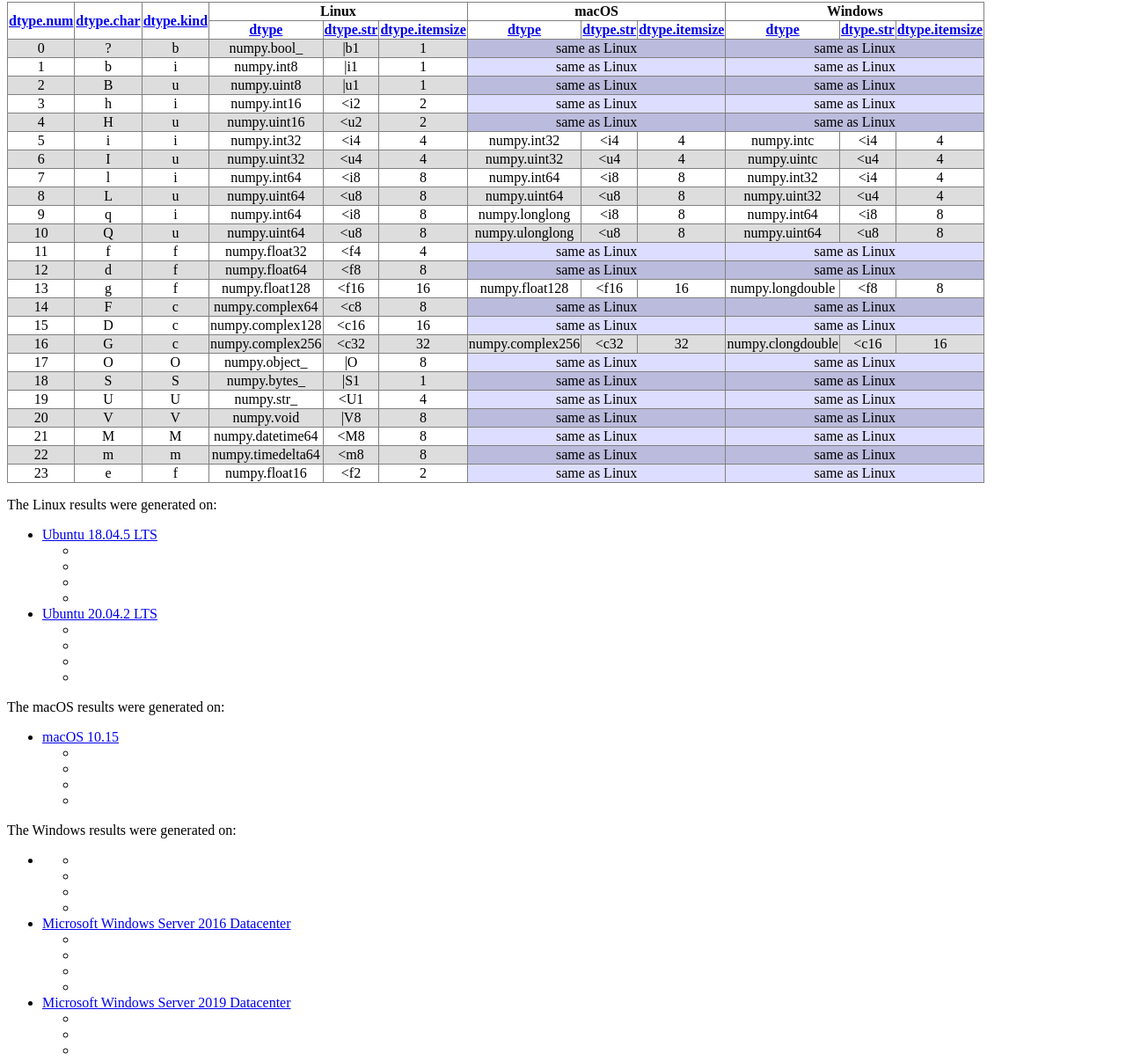
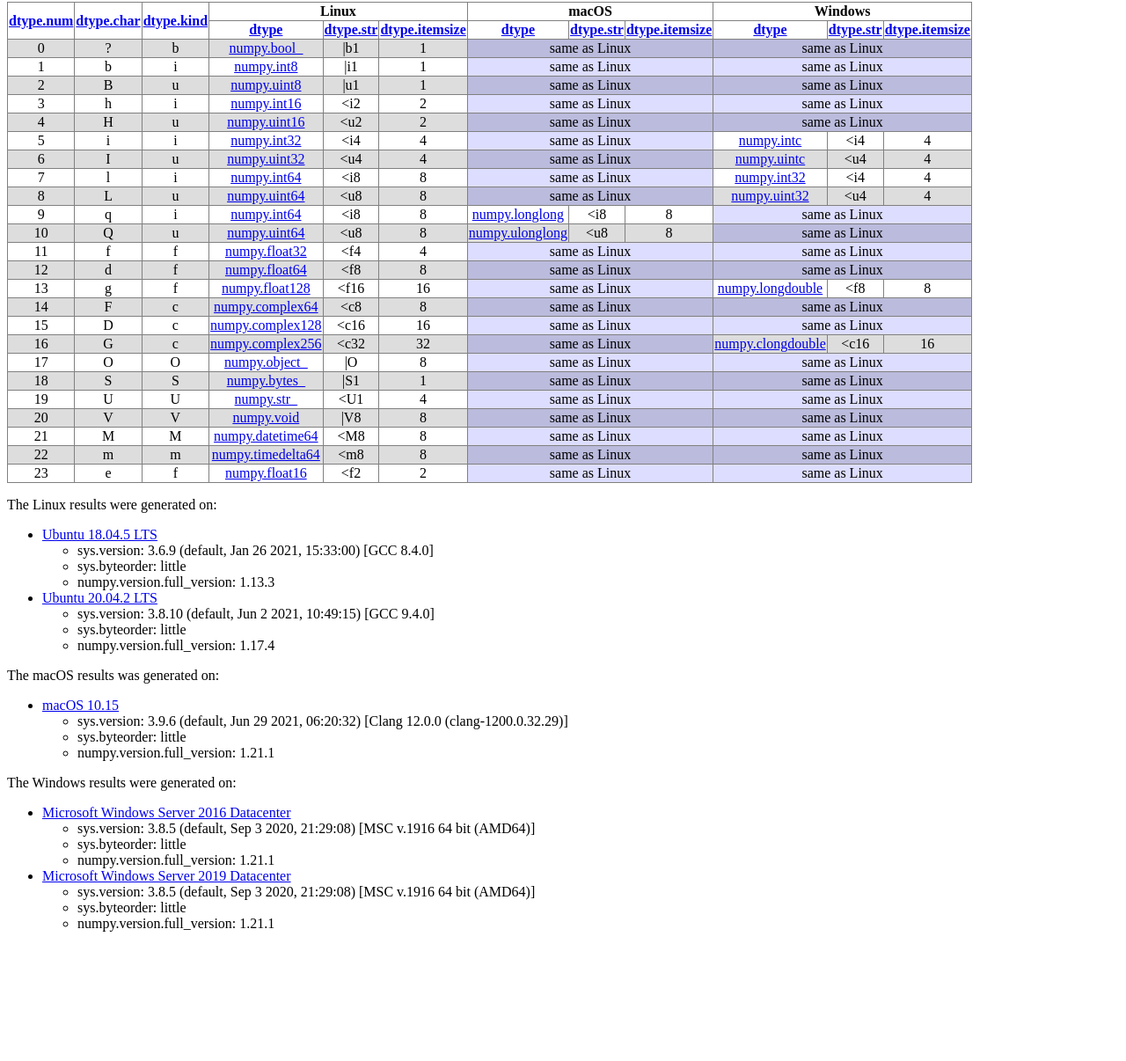
Before and after one commit to daniel-mohr/list_numpy_dtypes, a plain HTML site: page index.html in a window 1280 px wide. Shown: the part 98-1304 px from the top of the page at 88% size. After the commit the page ends 1173 px from the top, so only its background shows below. Drawn offline with Linux system fonts and the light colour scheme.

Commit message:
Deploying to results from @ daniel-mohr/list_numpy_dtypes@473868b7a87671db6552607a6c48be9860dad4c5 🚀

```diff
--- a/index.html
+++ b/index.html
@@ -9,84 +9,74 @@
 <p><table border="1" rules="all">
 <tr align="center"><th rowspan="2"><a href="https://numpy.org/devdocs/reference/generated/numpy.dtype.num.html" target="_blank">dtype.num</a></th><th rowspan="2"><a href="https://numpy.org/devdocs/reference/generated/numpy.dtype.char.html" target="_blank">dtype.char</a></th><th rowspan="2"><a href="https://numpy.org/devdocs/reference/generated/numpy.dtype.kind.html" target="_blank">dtype.kind</a></th><th colspan="3">Linux</th><th colspan="3">macOS</th><th colspan="3">Windows</th></tr>
 <tr align="center"><th><a href="https://numpy.org/devdocs/reference/generated/numpy.dtype.html" target="_blank">dtype</a></th><th><a href="https://numpy.org/devdocs/reference/generated/numpy.dtype.str.html" target="_blank">dtype.str</a></th><th><a href="https://numpy.org/devdocs/reference/generated/numpy.dtype.itemsize.html" target="_blank">dtype.itemsize</a></th><th><a href="https://numpy.org/devdocs/reference/generated/numpy.dtype.html" target="_blank">dtype</a></th><th><a href="https://numpy.org/devdocs/reference/generated/numpy.dtype.str.html" target="_blank">dtype.str</a></th><th><a href="https://numpy.org/devdocs/reference/generated/numpy.dtype.itemsize.html" target="_blank">dtype.itemsize</a></th><th><a href="https://numpy.org/devdocs/reference/generated/numpy.dtype.html" target="_blank">dtype</a></th><th><a href="https://numpy.org/devdocs/reference/generated/numpy.dtype.str.html" target="_blank">dtype.str</a></th><th><a href="https://numpy.org/devdocs/reference/generated/numpy.dtype.itemsize.html" target="_blank">dtype.itemsize</a></th></tr>
-<tr bgcolor="#DDDDDD"><td align="center">0</td><td align="center">?</td><td align="center">b</td><td align="center">numpy.bool_</td><td align="center">|b1</td><td align="center">1</td><td align="center" colspan="3" bgcolor="#BBBBDD">same as Linux</td><td align="center" colspan="3" bgcolor="#BBBBDD">same as Linux</td></tr>
-<tr bgcolor="#FFFFFF"><td align="center">1</td><td align="center">b</td><td align="center">i</td><td align="center">numpy.int8</td><td align="center">|i1</td><td align="center">1</td><td align="center" colspan="3" bgcolor="#DDDDFF">same as Linux</td><td align="center" colspan="3" bgcolor="#DDDDFF">same as Linux</td></tr>
-<tr bgcolor="#DDDDDD"><td align="center">2</td><td align="center">B</td><td align="center">u</td><td align="center">numpy.uint8</td><td align="center">|u1</td><td align="center">1</td><td align="center" colspan="3" bgcolor="#BBBBDD">same as Linux</td><td align="center" colspan="3" bgcolor="#BBBBDD">same as Linux</td></tr>
-<tr bgcolor="#FFFFFF"><td align="center">3</td><td align="center">h</td><td align="center">i</td><td align="center">numpy.int16</td><td align="center">&lt;i2</td><td align="center">2</td><td align="center" colspan="3" bgcolor="#DDDDFF">same as Linux</td><td align="center" colspan="3" bgcolor="#DDDDFF">same as Linux</td></tr>
-<tr bgcolor="#DDDDDD"><td align="center">4</td><td align="center">H</td><td align="center">u</td><td align="center">numpy.uint16</td><td align="center">&lt;u2</td><td align="center">2</td><td align="center" colspan="3" bgcolor="#BBBBDD">same as Linux</td><td align="center" colspan="3" bgcolor="#BBBBDD">same as Linux</td></tr>
-<tr bgcolor="#FFFFFF"><td align="center">5</td><td align="center">i</td><td align="center">i</td><td align="center">numpy.int32</td><td align="center">&lt;i4</td><td align="center">4</td><td align="center">numpy.int32</td><td align="center">&lt;i4</td><td align="center">4</td><td align="center">numpy.intc</td><td align="center">&lt;i4</td><td align="center">4</td></tr>
-<tr bgcolor="#DDDDDD"><td align="center">6</td><td align="center">I</td><td align="center">u</td><td align="center">numpy.uint32</td><td align="center">&lt;u4</td><td align="center">4</td><td align="center">numpy.uint32</td><td align="center">&lt;u4</td><td align="center">4</td><td align="center">numpy.uintc</td><td align="center">&lt;u4</td><td align="center">4</td></tr>
-<tr bgcolor="#FFFFFF"><td align="center">7</td><td align="center">l</td><td align="center">i</td><td align="center">numpy.int64</td><td align="center">&lt;i8</td><td align="center">8</td><td align="center">numpy.int64</td><td align="center">&lt;i8</td><td align="center">8</td><td align="center">numpy.int32</td><td align="center">&lt;i4</td><td align="center">4</td></tr>
-<tr bgcolor="#DDDDDD"><td align="center">8</td><td align="center">L</td><td align="center">u</td><td align="center">numpy.uint64</td><td align="center">&lt;u8</td><td align="center">8</td><td align="center">numpy.uint64</td><td align="center">&lt;u8</td><td align="center">8</td><td align="center">numpy.uint32</td><td align="center">&lt;u4</td><td align="center">4</td></tr>
-<tr bgcolor="#FFFFFF"><td align="center">9</td><td align="center">q</td><td align="center">i</td><td align="center">numpy.int64</td><td align="center">&lt;i8</td><td align="center">8</td><td align="center">numpy.longlong</td><td align="center">&lt;i8</td><td align="center">8</td><td align="center">numpy.int64</td><td align="center">&lt;i8</td><td align="center">8</td></tr>
-<tr bgcolor="#DDDDDD"><td align="center">10</td><td align="center">Q</td><td align="center">u</td><td align="center">numpy.uint64</td><td align="center">&lt;u8</td><td align="center">8</td><td align="center">numpy.ulonglong</td><td align="center">&lt;u8</td><td align="center">8</td><td align="center">numpy.uint64</td><td align="center">&lt;u8</td><td align="center">8</td></tr>
-<tr bgcolor="#FFFFFF"><td align="center">11</td><td align="center">f</td><td align="center">f</td><td align="center">numpy.float32</td><td align="center">&lt;f4</td><td align="center">4</td><td align="center" colspan="3" bgcolor="#DDDDFF">same as Linux</td><td align="center" colspan="3" bgcolor="#DDDDFF">same as Linux</td></tr>
-<tr bgcolor="#DDDDDD"><td align="center">12</td><td align="center">d</td><td align="center">f</td><td align="center">numpy.float64</td><td align="center">&lt;f8</td><td align="center">8</td><td align="center" colspan="3" bgcolor="#BBBBDD">same as Linux</td><td align="center" colspan="3" bgcolor="#BBBBDD">same as Linux</td></tr>
-<tr bgcolor="#FFFFFF"><td align="center">13</td><td align="center">g</td><td align="center">f</td><td align="center">numpy.float128</td><td align="center">&lt;f16</td><td align="center">16</td><td align="center">numpy.float128</td><td align="center">&lt;f16</td><td align="center">16</td><td align="center">numpy.longdouble</td><td align="center">&lt;f8</td><td align="center">8</td></tr>
-<tr bgcolor="#DDDDDD"><td align="center">14</td><td align="center">F</td><td align="center">c</td><td align="center">numpy.complex64</td><td align="center">&lt;c8</td><td align="center">8</td><td align="center" colspan="3" bgcolor="#BBBBDD">same as Linux</td><td align="center" colspan="3" bgcolor="#BBBBDD">same as Linux</td></tr>
-<tr bgcolor="#FFFFFF"><td align="center">15</td><td align="center">D</td><td align="center">c</td><td align="center">numpy.complex128</td><td align="center">&lt;c16</td><td align="center">16</td><td align="center" colspan="3" bgcolor="#DDDDFF">same as Linux</td><td align="center" colspan="3" bgcolor="#DDDDFF">same as Linux</td></tr>
-<tr bgcolor="#DDDDDD"><td align="center">16</td><td align="center">G</td><td align="center">c</td><td align="center">numpy.complex256</td><td align="center">&lt;c32</td><td align="center">32</td><td align="center">numpy.complex256</td><td align="center">&lt;c32</td><td align="center">32</td><td align="center">numpy.clongdouble</td><td align="center">&lt;c16</td><td align="center">16</td></tr>
-<tr bgcolor="#FFFFFF"><td align="center">17</td><td align="center">O</td><td align="center">O</td><td align="center">numpy.object_</td><td align="center">|O</td><td align="center">8</td><td align="center" colspan="3" bgcolor="#DDDDFF">same as Linux</td><td align="center" colspan="3" bgcolor="#DDDDFF">same as Linux</td></tr>
-<tr bgcolor="#DDDDDD"><td align="center">18</td><td align="center">S</td><td align="center">S</td><td align="center">numpy.bytes_</td><td align="center">|S1</td><td align="center">1</td><td align="center" colspan="3" bgcolor="#BBBBDD">same as Linux</td><td align="center" colspan="3" bgcolor="#BBBBDD">same as Linux</td></tr>
-<tr bgcolor="#FFFFFF"><td align="center">19</td><td align="center">U</td><td align="center">U</td><td align="center">numpy.str_</td><td align="center">&lt;U1</td><td align="center">4</td><td align="center" colspan="3" bgcolor="#DDDDFF">same as Linux</td><td align="center" colspan="3" bgcolor="#DDDDFF">same as Linux</td></tr>
-<tr bgcolor="#DDDDDD"><td align="center">20</td><td align="center">V</td><td align="center">V</td><td align="center">numpy.void</td><td align="center">|V8</td><td align="center">8</td><td align="center" colspan="3" bgcolor="#BBBBDD">same as Linux</td><td align="center" colspan="3" bgcolor="#BBBBDD">same as Linux</td></tr>
-<tr bgcolor="#FFFFFF"><td align="center">21</td><td align="center">M</td><td align="center">M</td><td align="center">numpy.datetime64</td><td align="center">&lt;M8</td><td align="center">8</td><td align="center" colspan="3" bgcolor="#DDDDFF">same as Linux</td><td align="center" colspan="3" bgcolor="#DDDDFF">same as Linux</td></tr>
-<tr bgcolor="#DDDDDD"><td align="center">22</td><td align="center">m</td><td align="center">m</td><td align="center">numpy.timedelta64</td><td align="center">&lt;m8</td><td align="center">8</td><td align="center" colspan="3" bgcolor="#BBBBDD">same as Linux</td><td align="center" colspan="3" bgcolor="#BBBBDD">same as Linux</td></tr>
-<tr bgcolor="#FFFFFF"><td align="center">23</td><td align="center">e</td><td align="center">f</td><td align="center">numpy.float16</td><td align="center">&lt;f2</td><td align="center">2</td><td align="center" colspan="3" bgcolor="#DDDDFF">same as Linux</td><td align="center" colspan="3" bgcolor="#DDDDFF">same as Linux</td></tr>
+<tr bgcolor="#DDDDDD"><td align="center">0</td><td align="center">?</td><td align="center">b</td><td align="center"><a href="https://numpy.org/doc/stable/reference/arrays.scalars.html#numpy.bool_" target="_blank">numpy.bool_</a></td><td align="center">|b1</td><td align="center">1</td><td align="center" colspan="3" bgcolor="#BBBBDD">same as Linux</td><td align="center" colspan="3" bgcolor="#BBBBDD">same as Linux</td></tr>
+<tr bgcolor="#FFFFFF"><td align="center">1</td><td align="center">b</td><td align="center">i</td><td align="center"><a href="https://numpy.org/doc/stable/reference/arrays.scalars.html#numpy.int8" target="_blank">numpy.int8</a></td><td align="center">|i1</td><td align="center">1</td><td align="center" colspan="3" bgcolor="#DDDDFF">same as Linux</td><td align="center" colspan="3" bgcolor="#DDDDFF">same as Linux</td></tr>
+<tr bgcolor="#DDDDDD"><td align="center">2</td><td align="center">B</td><td align="center">u</td><td align="center"><a href="https://numpy.org/doc/stable/reference/arrays.scalars.html#numpy.uint8" target="_blank">numpy.uint8</a></td><td align="center">|u1</td><td align="center">1</td><td align="center" colspan="3" bgcolor="#BBBBDD">same as Linux</td><td align="center" colspan="3" bgcolor="#BBBBDD">same as Linux</td></tr>
+<tr bgcolor="#FFFFFF"><td align="center">3</td><td align="center">h</td><td align="center">i</td><td align="center"><a href="https://numpy.org/doc/stable/reference/arrays.scalars.html#numpy.int16" target="_blank">numpy.int16</a></td><td align="center">&lt;i2</td><td align="center">2</td><td align="center" colspan="3" bgcolor="#DDDDFF">same as Linux</td><td align="center" colspan="3" bgcolor="#DDDDFF">same as Linux</td></tr>
+<tr bgcolor="#DDDDDD"><td align="center">4</td><td align="center">H</td><td align="center">u</td><td align="center"><a href="https://numpy.org/doc/stable/reference/arrays.scalars.html#numpy.uint16" target="_blank">numpy.uint16</a></td><td align="center">&lt;u2</td><td align="center">2</td><td align="center" colspan="3" bgcolor="#BBBBDD">same as Linux</td><td align="center" colspan="3" bgcolor="#BBBBDD">same as Linux</td></tr>
+<tr bgcolor="#FFFFFF"><td align="center">5</td><td align="center">i</td><td align="center">i</td><td align="center"><a href="https://numpy.org/doc/stable/reference/arrays.scalars.html#numpy.int32" target="_blank">numpy.int32</a></td><td align="center">&lt;i4</td><td align="center">4</td><td align="center" colspan="3" bgcolor="#DDDDFF">same as Linux</td><td align="center"><a href="https://numpy.org/doc/stable/reference/arrays.scalars.html#numpy.intc" target="_blank">numpy.intc</a></td><td align="center">&lt;i4</td><td align="center">4</td></tr>
+<tr bgcolor="#DDDDDD"><td align="center">6</td><td align="center">I</td><td align="center">u</td><td align="center"><a href="https://numpy.org/doc/stable/reference/arrays.scalars.html#numpy.uint32" target="_blank">numpy.uint32</a></td><td align="center">&lt;u4</td><td align="center">4</td><td align="center" colspan="3" bgcolor="#BBBBDD">same as Linux</td><td align="center"><a href="https://numpy.org/doc/stable/reference/arrays.scalars.html#numpy.uintc" target="_blank">numpy.uintc</a></td><td align="center">&lt;u4</td><td align="center">4</td></tr>
+<tr bgcolor="#FFFFFF"><td align="center">7</td><td align="center">l</td><td align="center">i</td><td align="center"><a href="https://numpy.org/doc/stable/reference/arrays.scalars.html#numpy.int64" target="_blank">numpy.int64</a></td><td align="center">&lt;i8</td><td align="center">8</td><td align="center" colspan="3" bgcolor="#DDDDFF">same as Linux</td><td align="center"><a href="https://numpy.org/doc/stable/reference/arrays.scalars.html#numpy.int32" target="_blank">numpy.int32</a></td><td align="center">&lt;i4</td><td align="center">4</td></tr>
+<tr bgcolor="#DDDDDD"><td align="center">8</td><td align="center">L</td><td align="center">u</td><td align="center"><a href="https://numpy.org/doc/stable/reference/arrays.scalars.html#numpy.uint64" target="_blank">numpy.uint64</a></td><td align="center">&lt;u8</td><td align="center">8</td><td align="center" colspan="3" bgcolor="#BBBBDD">same as Linux</td><td align="center"><a href="https://numpy.org/doc/stable/reference/arrays.scalars.html#numpy.uint32" target="_blank">numpy.uint32</a></td><td align="center">&lt;u4</td><td align="center">4</td></tr>
+<tr bgcolor="#FFFFFF"><td align="center">9</td><td align="center">q</td><td align="center">i</td><td align="center"><a href="https://numpy.org/doc/stable/reference/arrays.scalars.html#numpy.int64" target="_blank">numpy.int64</a></td><td align="center">&lt;i8</td><td align="center">8</td><td align="center"><a href="https://numpy.org/doc/stable/reference/arrays.scalars.html#numpy.longlong" target="_blank">numpy.longlong</a></td><td align="center">&lt;i8</td><td align="center">8</td><td align="center" colspan="3" bgcolor="#DDDDFF">same as Linux</td></tr>
+<tr bgcolor="#DDDDDD"><td align="center">10</td><td align="center">Q</td><td align="center">u</td><td align="center"><a href="https://numpy.org/doc/stable/reference/arrays.scalars.html#numpy.uint64" target="_blank">numpy.uint64</a></td><td align="center">&lt;u8</td><td align="center">8</td><td align="center"><a href="https://numpy.org/doc/stable/reference/arrays.scalars.html#numpy.ulonglong" target="_blank">numpy.ulonglong</a></td><td align="center">&lt;u8</td><td align="center">8</td><td align="center" colspan="3" bgcolor="#BBBBDD">same as Linux</td></tr>
+<tr bgcolor="#FFFFFF"><td align="center">11</td><td align="center">f</td><td align="center">f</td><td align="center"><a href="https://numpy.org/doc/stable/reference/arrays.scalars.html#numpy.float32" target="_blank">numpy.float32</a></td><td align="center">&lt;f4</td><td align="center">4</td><td align="center" colspan="3" bgcolor="#DDDDFF">same as Linux</td><td align="center" colspan="3" bgcolor="#DDDDFF">same as Linux</td></tr>
+<tr bgcolor="#DDDDDD"><td align="center">12</td><td align="center">d</td><td align="center">f</td><td align="center"><a href="https://numpy.org/doc/stable/reference/arrays.scalars.html#numpy.float64" target="_blank">numpy.float64</a></td><td align="center">&lt;f8</td><td align="center">8</td><td align="center" colspan="3" bgcolor="#BBBBDD">same as Linux</td><td align="center" colspan="3" bgcolor="#BBBBDD">same as Linux</td></tr>
+<tr bgcolor="#FFFFFF"><td align="center">13</td><td align="center">g</td><td align="center">f</td><td align="center"><a href="https://numpy.org/doc/stable/reference/arrays.scalars.html#numpy.float128" target="_blank">numpy.float128</a></td><td align="center">&lt;f16</td><td align="center">16</td><td align="center" colspan="3" bgcolor="#DDDDFF">same as Linux</td><td align="center"><a href="https://numpy.org/doc/stable/reference/arrays.scalars.html#numpy.longdouble" target="_blank">numpy.longdouble</a></td><td align="center">&lt;f8</td><td align="center">8</td></tr>
+<tr bgcolor="#DDDDDD"><td align="center">14</td><td align="center">F</td><td align="center">c</td><td align="center"><a href="https://numpy.org/doc/stable/reference/arrays.scalars.html#numpy.complex64" target="_blank">numpy.complex64</a></td><td align="center">&lt;c8</td><td align="center">8</td><td align="center" colspan="3" bgcolor="#BBBBDD">same as Linux</td><td align="center" colspan="3" bgcolor="#BBBBDD">same as Linux</td></tr>
+<tr bgcolor="#FFFFFF"><td align="center">15</td><td align="center">D</td><td align="center">c</td><td align="center"><a href="https://numpy.org/doc/stable/reference/arrays.scalars.html#numpy.complex128" target="_blank">numpy.complex128</a></td><td align="center">&lt;c16</td><td align="center">16</td><td align="center" colspan="3" bgcolor="#DDDDFF">same as Linux</td><td align="center" colspan="3" bgcolor="#DDDDFF">same as Linux</td></tr>
+<tr bgcolor="#DDDDDD"><td align="center">16</td><td align="center">G</td><td align="center">c</td><td align="center"><a href="https://numpy.org/doc/stable/reference/arrays.scalars.html#numpy.complex256" target="_blank">numpy.complex256</a></td><td align="center">&lt;c32</td><td align="center">32</td><td align="center" colspan="3" bgcolor="#BBBBDD">same as Linux</td><td align="center"><a href="https://numpy.org/doc/stable/reference/arrays.scalars.html#numpy.clongdouble" target="_blank">numpy.clongdouble</a></td><td align="center">&lt;c16</td><td align="center">16</td></tr>
+<tr bgcolor="#FFFFFF"><td align="center">17</td><td align="center">O</td><td align="center">O</td><td align="center"><a href="https://numpy.org/doc/stable/reference/arrays.scalars.html#numpy.object_" target="_blank">numpy.object_</a></td><td align="center">|O</td><td align="center">8</td><td align="center" colspan="3" bgcolor="#DDDDFF">same as Linux</td><td align="center" colspan="3" bgcolor="#DDDDFF">same as Linux</td></tr>
+<tr bgcolor="#DDDDDD"><td align="center">18</td><td align="center">S</td><td align="center">S</td><td align="center"><a href="https://numpy.org/doc/stable/reference/arrays.scalars.html#numpy.bytes_" target="_blank">numpy.bytes_</a></td><td align="center">|S1</td><td align="center">1</td><td align="center" colspan="3" bgcolor="#BBBBDD">same as Linux</td><td align="center" colspan="3" bgcolor="#BBBBDD">same as Linux</td></tr>
+<tr bgcolor="#FFFFFF"><td align="center">19</td><td align="center">U</td><td align="center">U</td><td align="center"><a href="https://numpy.org/doc/stable/reference/arrays.scalars.html#numpy.str_" target="_blank">numpy.str_</a></td><td align="center">&lt;U1</td><td align="center">4</td><td align="center" colspan="3" bgcolor="#DDDDFF">same as Linux</td><td align="center" colspan="3" bgcolor="#DDDDFF">same as Linux</td></tr>
+<tr bgcolor="#DDDDDD"><td align="center">20</td><td align="center">V</td><td align="center">V</td><td align="center"><a href="https://numpy.org/doc/stable/reference/arrays.scalars.html#numpy.void" target="_blank">numpy.void</a></td><td align="center">|V8</td><td align="center">8</td><td align="center" colspan="3" bgcolor="#BBBBDD">same as Linux</td><td align="center" colspan="3" bgcolor="#BBBBDD">same as Linux</td></tr>
+<tr bgcolor="#FFFFFF"><td align="center">21</td><td align="center">M</td><td align="center">M</td><td align="center"><a href="https://numpy.org/doc/stable/reference/arrays.scalars.html#numpy.datetime64" target="_blank">numpy.datetime64</a></td><td align="center">&lt;M8</td><td align="center">8</td><td align="center" colspan="3" bgcolor="#DDDDFF">same as Linux</td><td align="center" colspan="3" bgcolor="#DDDDFF">same as Linux</td></tr>
+<tr bgcolor="#DDDDDD"><td align="center">22</td><td align="center">m</td><td align="center">m</td><td align="center"><a href="https://numpy.org/doc/stable/reference/arrays.scalars.html#numpy.timedelta64" target="_blank">numpy.timedelta64</a></td><td align="center">&lt;m8</td><td align="center">8</td><td align="center" colspan="3" bgcolor="#BBBBDD">same as Linux</td><td align="center" colspan="3" bgcolor="#BBBBDD">same as Linux</td></tr>
+<tr bgcolor="#FFFFFF"><td align="center">23</td><td align="center">e</td><td align="center">f</td><td align="center"><a href="https://numpy.org/doc/stable/reference/arrays.scalars.html#numpy.float16" target="_blank">numpy.float16</a></td><td align="center">&lt;f2</td><td align="center">2</td><td align="center" colspan="3" bgcolor="#DDDDFF">same as Linux</td><td align="center" colspan="3" bgcolor="#DDDDFF">same as Linux</td></tr>
 </table></p><p>The Linux results were generated on:
 <ul>
  <li><a href="https://github.com/actions/virtual-environments/blob/main/images/linux/Ubuntu1804-README.md">Ubuntu 18.04.5 LTS</a>
   <ul>
-   <li></li>
-   <li></li>
-   <li></li>
-   <li></li>
+   <li>sys.version: 3.6.9 (default, Jan 26 2021, 15:33:00)
+[GCC 8.4.0]</li>
+   <li>sys.byteorder: little</li>
+   <li>numpy.version.full_version: 1.13.3</li>
   </ul>
  </li>
  <li><a href="https://github.com/actions/virtual-environments/blob/main/images/linux/Ubuntu2004-README.md">Ubuntu 20.04.2 LTS</a>
   <ul>
-   <li></li>
-   <li></li>
-   <li></li>
-   <li></li>
+   <li>sys.version: 3.8.10 (default, Jun  2 2021, 10:49:15)
+[GCC 9.4.0]</li>
+   <li>sys.byteorder: little</li>
+   <li>numpy.version.full_version: 1.17.4</li>
   </ul>
  </li>
 </ul></p>
-<p>The macOS results were generated on:
+<p>The macOS results was generated on:
 <ul>
  <li><a href="https://github.com/actions/virtual-environments/blob/main/images/macos/macos-10.15-Readme.md">macOS 10.15</a>
   <ul>
-   <li></li>
-   <li></li>
-   <li></li>
-   <li></li>
+   <li>sys.version: 3.9.6 (default, Jun 29 2021, 06:20:32)
+[Clang 12.0.0 (clang-1200.0.32.29)]</li>
+   <li>sys.byteorder: little</li>
+   <li>numpy.version.full_version: 1.21.1</li>
   </ul>
  </li>
 </ul></p>
 <p>The Windows results were generated on:
 <ul>
- <li><a href=""></a>
-  <ul>
-   <li></li>
-   <li></li>
-   <li></li>
-   <li></li>
-  </ul>
- </li>
  <li><a href="https://github.com/actions/virtual-environments/blob/main/images/win/Windows2016-Readme.md">Microsoft Windows Server 2016 Datacenter</a>
   <ul>
-   <li></li>
-   <li></li>
-   <li></li>
-   <li></li>
+   <li>sys.version: 3.8.5 (default, Sep  3 2020, 21:29:08) [MSC v.1916 64 bit (AMD64)]</li>
+   <li>sys.byteorder: little</li>
+   <li>numpy.version.full_version: 1.21.1</li>
   </ul>
  </li>
  <li><a href="https://github.com/actions/virtual-environments/blob/main/images/win/Windows2019-Readme.md">Microsoft Windows Server 2019 Datacenter</a>
   <ul>
-   <li></li>
-   <li></li>
-   <li></li>
-   <li></li>
+   <li>sys.version: 3.8.5 (default, Sep  3 2020, 21:29:08) [MSC v.1916 64 bit (AMD64)]</li>
+   <li>sys.byteorder: little</li>
+   <li>numpy.version.full_version: 1.21.1</li>
   </ul>
  </li>
 </ul></p>
```
